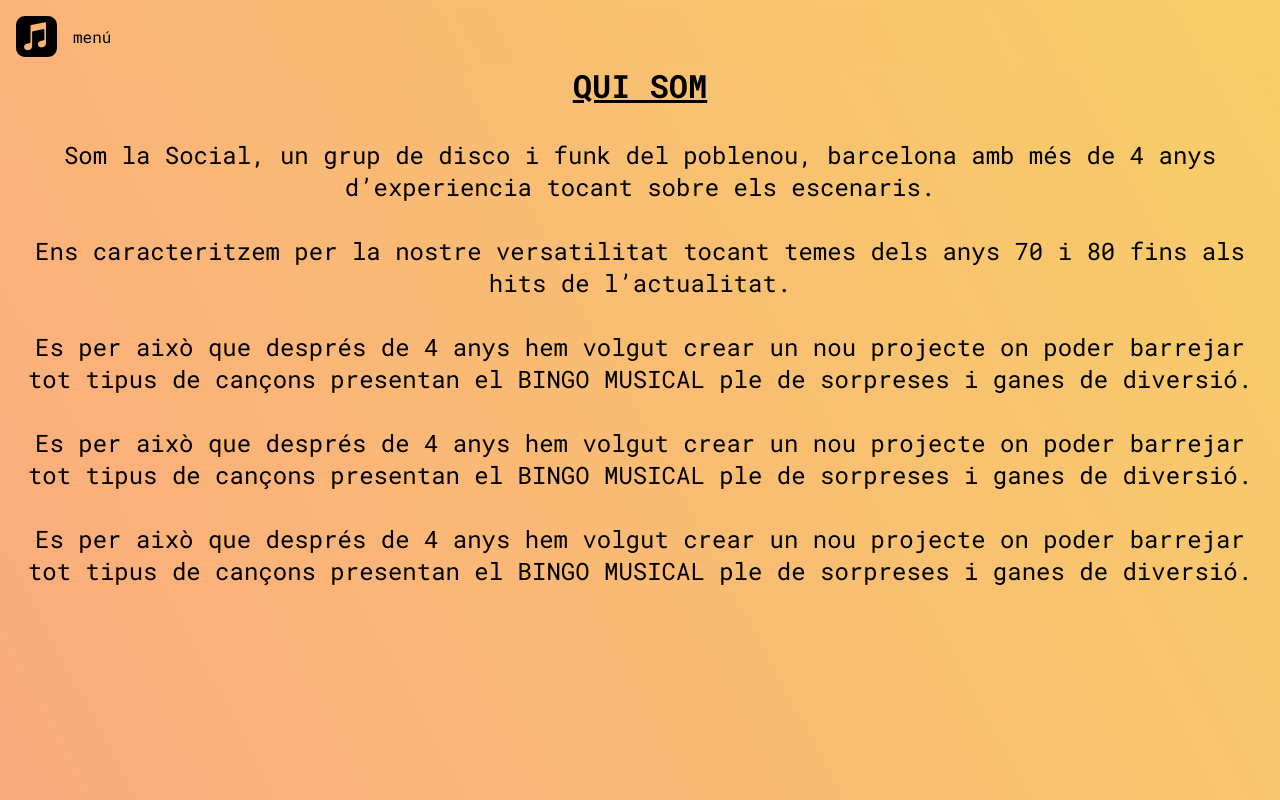
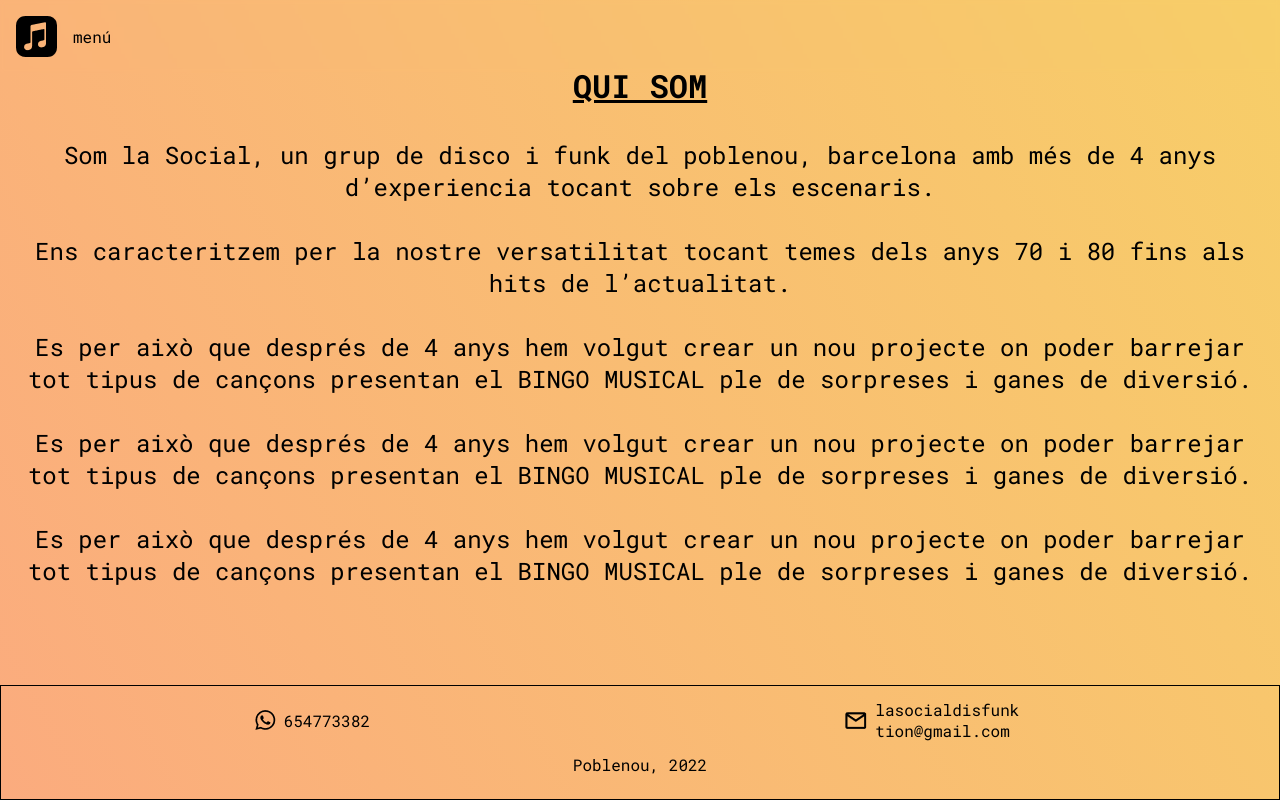
Before and after one commit to gteixi/social-bingo-webpage, a React (Create React App) app: page /about in a window 1280 px wide. Built offline with nearby package versions, Linux system fonts and the light colour scheme.

Commit message:
Create footer component with styles

```diff
--- /dev/null
+++ b/src/components/Footer/Footer.scss
@@ -0,0 +1,41 @@
+.footerContainer {
+  border: solid 1px black;
+  padding: 1em;
+  width: 100%;
+  display: flex;
+  flex-wrap: wrap;
+  justify-content: center;
+
+  &__firstRow {
+    display: flex;
+    flex-direction: row;
+    justify-content: space-between;
+    margin: 0.5em 0 1em 0;
+    width: 100%;
+  }
+
+  &__logoInfo {
+    height: 20px;
+    display: flex;
+    flex-direction: row;
+    flex-grow: 1;
+    justify-content: center;
+    align-items: center;
+
+    img {
+      margin-right: 0.5em;
+    }
+  }
+
+  &__mail {
+    max-width: 150px;
+    overflow-wrap: break-word;
+  }
+
+  &__secondRow {
+    display: flex;
+    flex-direction: row;
+    justify-content: center;
+    margin: 0.5em;
+  }
+}
--- /dev/null
+++ b/src/components/Footer/Footer.tsx
@@ -0,0 +1,28 @@
+import React from "react";
+
+import "./Footer.scss";
+
+function Footer() {
+  return (
+    <div className="footerContainer">
+      <div className="footerContainer__firstRow">
+        <div className="footerContainer__logoInfo">
+          <img src="./../../assets/whatsapp.png" alt="Whatsapp" />
+          <p>654773382</p>
+        </div>
+
+        <div className="footerContainer__logoInfo">
+          <img src="./../../assets/mail.png" alt="Mail" />
+          <p className="footerContainer__mail">lasocialdisfunktion@gmail.com</p>
+        </div>
+      </div>
+      <div className="footerContainer__secondRow">
+        <div>
+          <p>Poblenou, 2022</p>
+        </div>
+      </div>
+    </div>
+  );
+}
+
+export default Footer;
--- a/src/components/MenuHeader/MenuHeader.tsx
+++ b/src/components/MenuHeader/MenuHeader.tsx
@@ -8,7 +8,7 @@ function MenuHeader() {
       <img
         className="headerContainer__logo"
         src="./../assets/music-menu.png"
-        alt="a"
+        alt="Music Logo"
       />
       <p className="headerContainer__text">menú</p>
     </header>
--- a/src/pages/about/About.tsx
+++ b/src/pages/about/About.tsx
@@ -1,4 +1,5 @@
 import React from "react";
+import Footer from "../../components/Footer/Footer";
 import MenuHeader from "../../components/MenuHeader/MenuHeader";
 
 import "./About.scss";
@@ -38,6 +39,7 @@ function About() {
             </p>
           </div>
         </div>
+        <Footer />
       </div>
     </>
   );
```
Also changed, not shown: public/assets/mail.png (added), public/assets/whatsapp.png (added).
